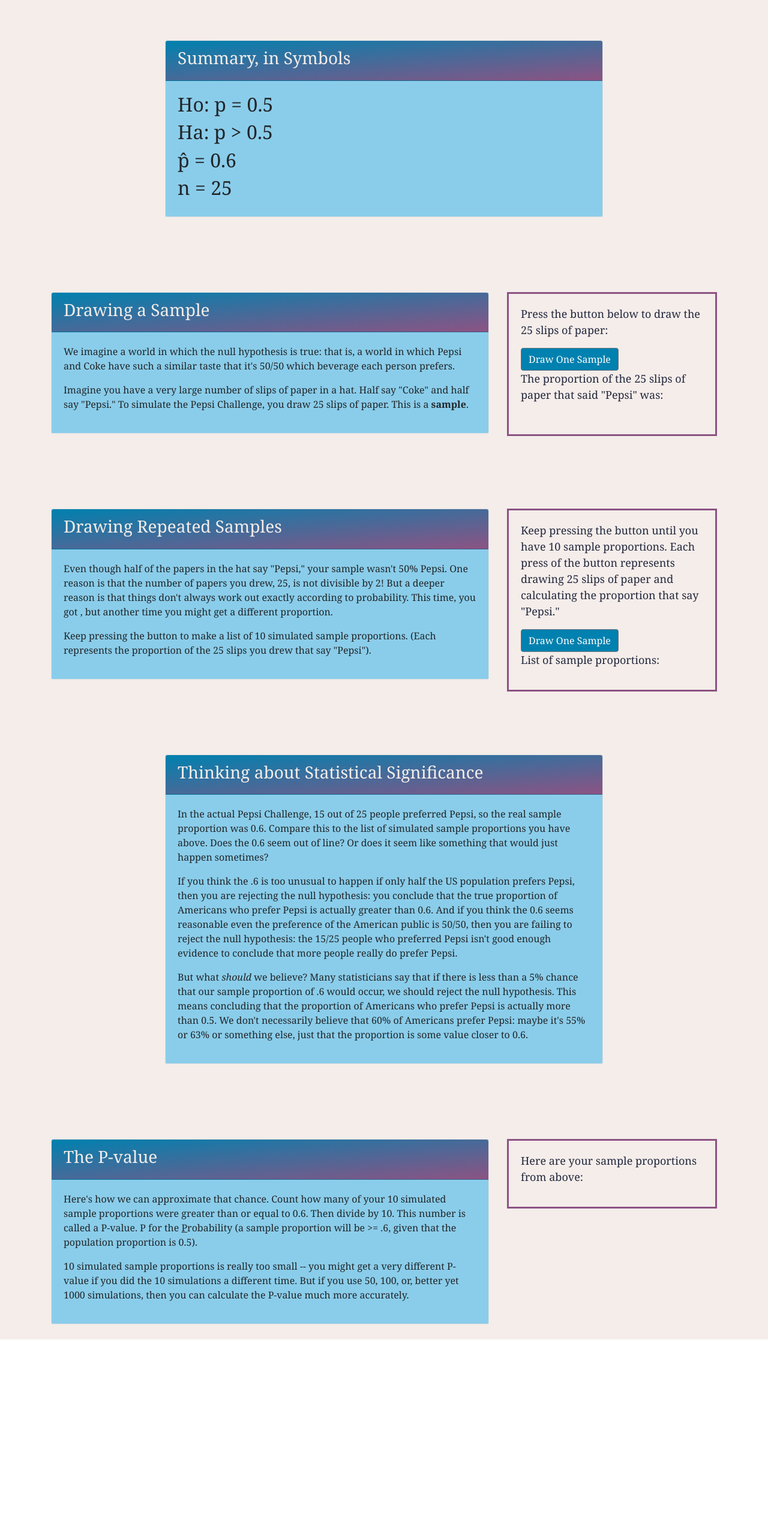
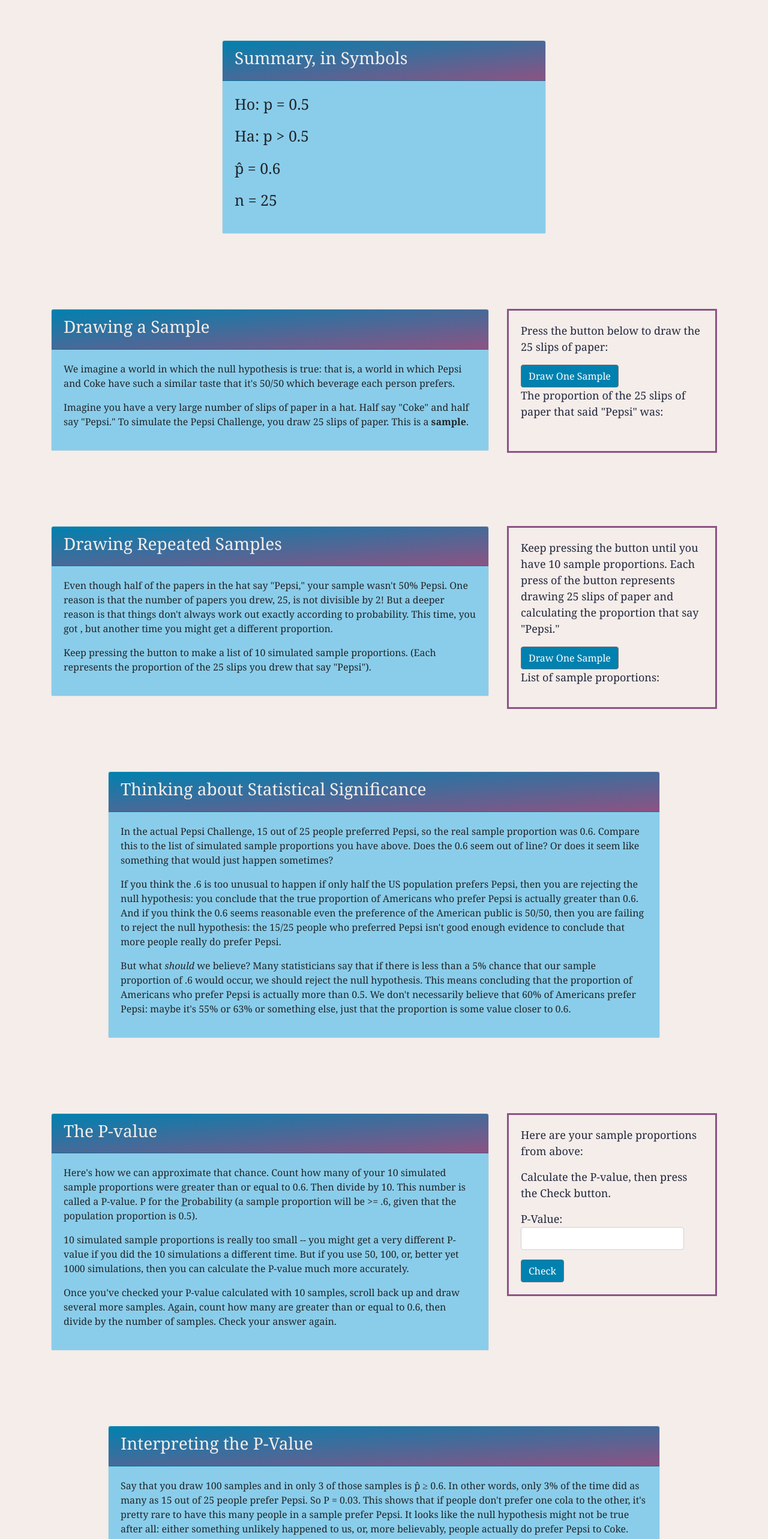
Before and after one commit to cukierm/Simulator-React, a React (Create React App) app: page /guided-example in a window 1280 px wide. Shown: the part 2340-4906 px from the top of the page at 60% size. Before the commit the page ends 4673 px from the top, so only its background shows below. Built offline with nearby package versions, Linux system fonts and the light colour scheme.

Commit message:
added P-value checker and fixed an issue with color in the histograms

```diff
--- a/src/components/AnalysisComponent.js
+++ b/src/components/AnalysisComponent.js
@@ -2,7 +2,7 @@
 import { Button } from 'reactstrap';
 import '../App.css';
 import { computeSampleProp } from '../helpers.js';
-import Histogram from './testHistogramComponent.js';
+import Histogram from './HistogramComponent.js';
 
 function computeSampleArray(pHat, ho, ha, n, numDraws) {
     let propCount = 0;
@@ -80,6 +80,9 @@
                 }
             }
 
+            console.log('propCount: ', propCount);
+            console.log('this.props.numDraws: ', this.props.numDraws);
+
             return(
                 <div id="results-container">
                     <h3>Here are {this.props.numDraws} Sample Proportions:</h3>
--- a/src/components/GuidedExampleComponent.js
+++ b/src/components/GuidedExampleComponent.js
@@ -307,16 +307,16 @@
     <React.Fragment>
     <div className="container">
         <div className="row">
-            <div className="col-md-8  mx-auto">
+            <div className="col-md-6  mx-auto">
                 <div className="card">
                     <div className="card-header">
                         <h3>Summary, in Symbols</h3>
                     </div>
-                    <div className="card-body">
-                        <h2>Ho: p = 0.5</h2>
-                        <h2>Ha: p {'>'} 0.5</h2>
-                        <h2>p&#770; = 0.6</h2>
-                        <h2>n = 25</h2>
+                    <div className="card-body" style={{fontSize:25}}>
+                        <p>Ho: p = 0.5</p>
+                        <p>Ha: p {'>'} 0.5</p>
+                        <p>p&#770; = 0.6</p>
+                        <p>n = 25</p>
                     </div>
                 </div>
             </div>
@@ -442,7 +442,7 @@
     <React.Fragment>
     <div className="container">
         <div className="row">
-            <div className="col-md-8  mx-auto">
+            <div className="col-xs-12 col-xl-10  mx-auto">
                 <div className="card">
                     <div className="card-header">
                         <h3>Thinking about Statistical Significance</h3>
@@ -464,7 +464,34 @@
 
   class PValue extends Component {
 
+    constructor(props) {
+        super(props);
+        this.state={
+            pValueInput:''
+        };
+
+        this.handleInputChange = this.handleInputChange.bind(this);
+        this.pValueCheck = this.pValueCheck.bind(this);
+    }
+
+    handleInputChange(event) {
+        this.setState({pValueInput: event.target.value});
+    }
+
+    pValueCheck(event) {
+        let pValueActual = ((this.props.proportionList.filter(p => p >= .6).length)/this.props.proportionList.length);
+        console.log('pValueInput is ', this.state.pValueInput, ' and pValueActual is ', pValueActual);
+        if (this.state.pValueInput == pValueActual) {
+            alert("Correct! You are ready to move on.");
+        }
+        else {alert("Incorrect. Make sure you count the number of proportions greater than or equal to 0.6, then divide by the number of samples.");}
+
+        event.preventDefault();
+    }
+
+
     render() {
+        console.log('pValueActual should be: ', ((this.props.proportionList.filter(p => p >= .6).length)/this.props.proportionList.length));
         return (
             <React.Fragment>
                 <div className="container">
@@ -477,7 +504,10 @@
                                 <div className="card-body">
                                     <p>Here's how we can approximate that chance. Count how many of your 10 simulated sample proportions were greater than or equal to 0.6. Then divide by 10. This number is called a P-value. P for  the <u>P</u>robability (a sample proportion will be {'>= .6'}, given that the population proportion is 0.5).</p>
 
-                                    <p>10 simulated sample proportions is really too small -- you might get a very different P-value if you did the 10 simulations a different time. But if you use 50, 100, or, better yet 1000 simulations, then you can calculate the P-value much more accurately.</p>
+                                    <p>10 simulated sample proportions is really too small -- you might get a very different P-value if you did the 10 simulations a different time. But if you use 50, 100, or, better yet 1000 simulations, then you can calculate the P-value much more accurately.
+                                    </p>
+
+                                    <p>Once you've checked your P-value calculated with 10 samples, scroll back up and draw several more samples. Again, count how many are greater than or equal to 0.6, then divide by the number of samples. Check your answer again.</p>
                                 </div>
                             </div>
                         </div>
@@ -486,6 +516,14 @@
                             <div id="text-container">
                                 <p>Here are your sample proportions from above:</p>
                                 <p>{this.props.proportionList.join(', ')}</p>
+                                <Form >
+                                    <p>Calculate the P-value, then press the Check button. </p>
+                                    <div className="form-group form-inline">
+                                        <Label htmlFor="pValue">P-Value: &nbsp;</Label>
+                                        <Input type="text" className="form-control" onChange={this.handleInputChange} value={this.state.pValueInput}/>
+                                    </div>
+                                    <Button type="submit" onClick={this.pValueCheck} style={{backgroundColor:"#0081AF"}}>Check</Button>
+                                </Form>
                             </div>
                         </div>
                     </div>
@@ -493,6 +531,33 @@
             </React.Fragment>
         );
     }
+}
+
+function InterpretPVvalue (props) {
+    return(
+        <React.Fragment>
+        <div className="container">
+            <div className="row">
+                <div className="col-xs-12 col-xl-10  mx-auto">
+                    <div className="card">
+                        <div className="card-header">
+                            <h3>Interpreting the P-Value</h3>
+                        </div>
+                        <div className="card-body">
+                            <p>Say that you draw 100 samples and in only 3 of those samples is p&#770; &ge; 0.6. In other words, only 3% of the time did as many as 15 out of 25 people prefer Pepsi. So P = 0.03. This shows that if people don't prefer one cola to the other, it's pretty rare to have this many people in a sample prefer Pepsi. It looks like the null hypothesis might not be true after all: either something unlikely happened to us, or, more believably, people actually do prefer Pepsi to Coke.</p>
+
+                            <p>On the other hand, say that you draw 100 samples and in 25 of those samples p&#770; &ge; 0.6, for a P-value of 0.25. Most statisticians would say that something that happens 25% of the time is not a rare enough event to reject the null hypothesis. It might be that only 50% of people prefer Pepsi, and just by not-that-unlikely coincidence we found that 60% of the people in our sample preferred Pepsi. </p>
+
+                            <p>Notice that the small P-value of 0.03 was the one that we could use as evidence for our claim that more people prefer Pepsi to Coke. In general, <b>small</b> P-values show evidence for rejecting the null hypothesis, and <b>larger</b> P-values are not evidence either way. Researchers tend to use P&lt;0.05 or P&lt;0.01 as the standard for statistical significance.</p>
+
+                            <p> </p>
+                        </div>
+                    </div>
+                </div>
+            </div>
+        </div>
+        </React.Fragment>
+    );
 }
 class GuidedExample extends Component {
 
@@ -527,6 +592,7 @@
                 <RepeatedSamples updateSamplePropArray={this.updateSamplePropArray} oldSampleProp={this.state.sampleProp}/>
                 <StatisticalSignificance />
                 <PValue proportionList={this.state.samplePropArray}/>
+                <InterpretPVvalue />
             </div>
         );
     }
--- a/src/components/testHistogramComponent.js
+++ b/src/components/HistogramComponent.js
@@ -22,17 +22,21 @@
 
 class Histogram extends Component {
 
-    constructor(props) {
-        super(props);
-    }
-
     render() {
 
         let smallArray = this.props.samplePropArray.filter(x => x < this.props.pHat);
         let bigArray = this.props.samplePropArray.filter(x => x >= this.props.pHat);
 
+        console.log('smallArray is ', smallArray);
+        console.log('bigArray is ', bigArray);
+
         let dataArray=dataArrayMaker(smallArray, bigArray);
-        const colors = (this.props.ha == '>') ? ['#0081AF', '#8C5383'] : ['#8C5383', '#0081AF'];
+
+        var colors;
+        if (smallArray.length == 0 && this.props.ha == '<')  {
+            colors = ['#0081AF'];
+        }
+        else colors = (this.props.ha == '>') ? ['#0081AF', '#8C5383'] : ['#8C5383', '#0081AF'];
 
 
         return (
@@ -47,9 +51,9 @@
                         colors: colors,
                         backgroundColor: '#F4EDEA',
                         chartArea: {top: 10},
-                        hAxis:{title:`${this.props.numDraws} Sample proportions`},
+                        hAxis:{title:`${this.props.numDraws} Sample proportions`, titleTextStyle: {fontSize: 20, fontName: 'Georgia'} },
                         fontname: 'Georgia',
-                        hAxis: {titleTextStyle: {fontSize: 20}}
+                        legend:{textStyle: {fontName: 'Georgia'}}
                     }}
                 />
             </div>
--- a/src/components/SimulatorFormComponent.js
+++ b/src/components/SimulatorFormComponent.js
@@ -162,7 +162,7 @@
                     <h3>Get Ready to Simulate!</h3>
                 </CardHeader>
                 <CardBody>
-
+                   <p>Enter the values below to simulate drawing samples with population proportion p.</p>
                         <Form onSubmit={this.handleSubmit} className="px-4">
                             <FormGroup row style={styles.row}>
                             <Col xs={2.5} className='pr-0 mr-0'>
```
